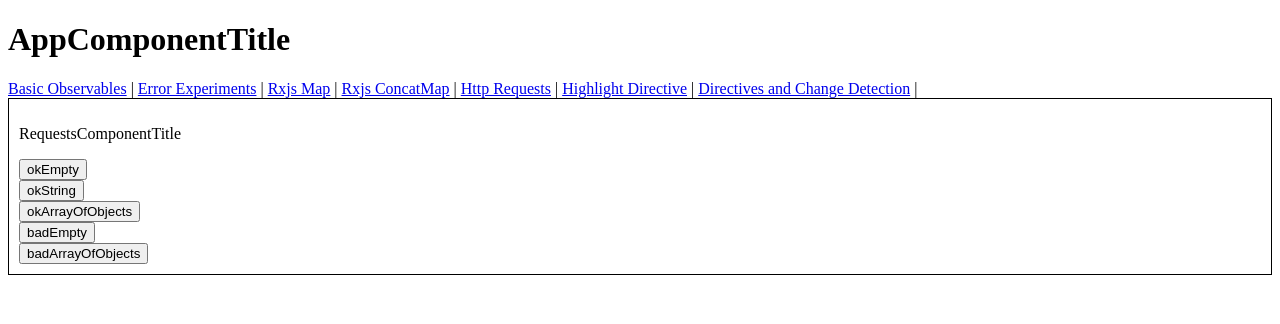
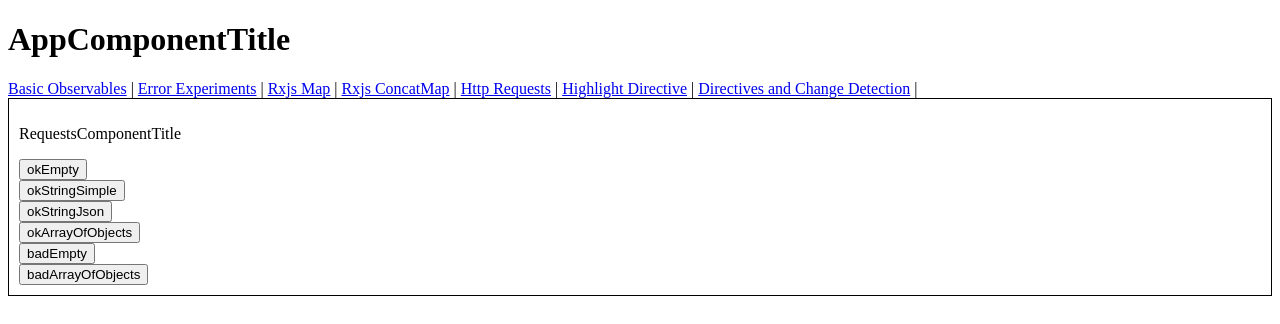
Before and after one commit to costin-branzas/angular-experiments-3, an Angular app: page /http-experiments/requests in a window 1280 px wide. Shown: the top 324 px of the page. Built offline with nearby package versions, Linux system fonts and the light colour scheme.

Commit message:
simple string vs json string

```diff
--- a/src/app/http-experiments-module/components/requests.component.ts
+++ b/src/app/http-experiments-module/components/requests.component.ts
@@ -11,7 +11,8 @@ import { HttpClient, HttpHeaders } from '@angular/common/http';
   <p>{{title}}</p>
 
   <button (click)='okEmpty()'>okEmpty</button> <br/>
-  <button (click)='okString()'>okString</button> <br/>
+  <button (click)='okStringSimple()'>okStringSimple</button> <br/>
+  <button (click)='okStringJson()'>okStringJson</button> <br/>
   <button (click)='okArrayOfObjects()'>okArrayOfObjects</button> <br/>
   <button (click)='badEmpty()'>badEmpty</button> <br/>
   <button (click)='badArrayOfObjects()'>badArrayOfObjects</button> <br/>
@@ -39,7 +40,11 @@ export class RequestsComponent {
   generateOptions(): Object {
     return {
       //observe: 'response',
-      responseType: 'json',
+
+      //responseType: 'json',
+      //responseType: 'text',
+      //responseType: 'text' as 'json',
+
       headers: this.generateHeaders()
     };
   }
@@ -55,14 +60,25 @@ export class RequestsComponent {
     })
   }
 
-  okString() {
-    console.log("okString");
+  okStringSimple() {
+    console.log("okStringSimple");
 
-    let getObservable = this.httpClient.get<string>(this.apiUrl + "controller1/ok-string", this.generateOptions());
+    let getObservable = this.httpClient.get<string>(this.apiUrl + "controller1/ok-string-simple", this.generateOptions());
 
     getObservable.subscribe({
-      next: (data) => {console.log("okString response: ", data);},
-      error: (error) => {console.log("okString error: ", error );}
+      next: (data) => {console.log("okStringSimple response: ", data);},
+      error: (error) => {console.log("okStringSimple error: ", error );}
+    })
+  }
+
+  okStringJson() {
+    console.log("okStringJson");
+
+    let getObservable = this.httpClient.get<string>(this.apiUrl + "controller1/ok-string-json", this.generateOptions());
+
+    getObservable.subscribe({
+      next: (data) => {console.log("okStringJson response: ", data);},
+      error: (error) => {console.log("okStringJson error: ", error );}
     })
   }
 
```
